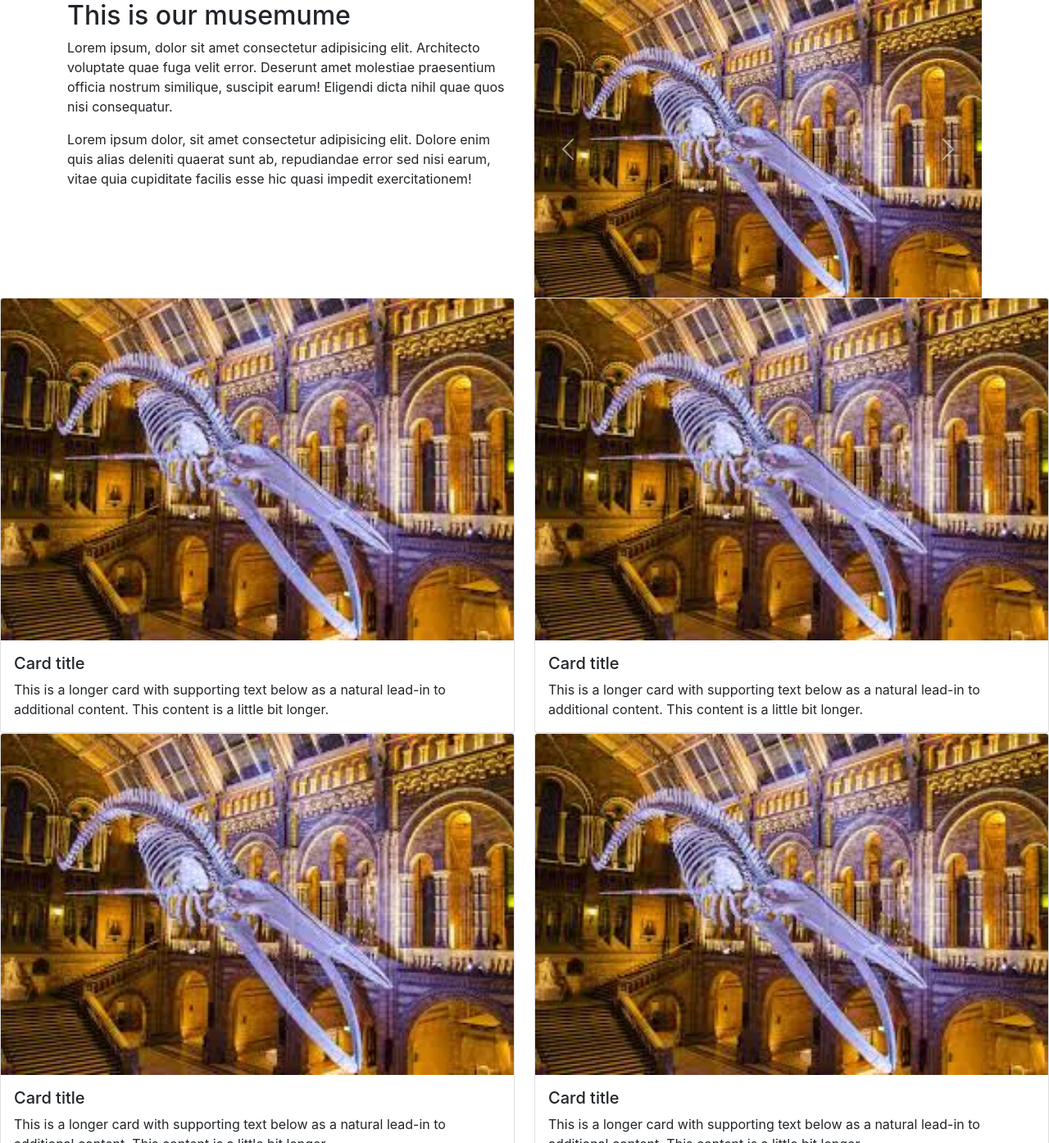
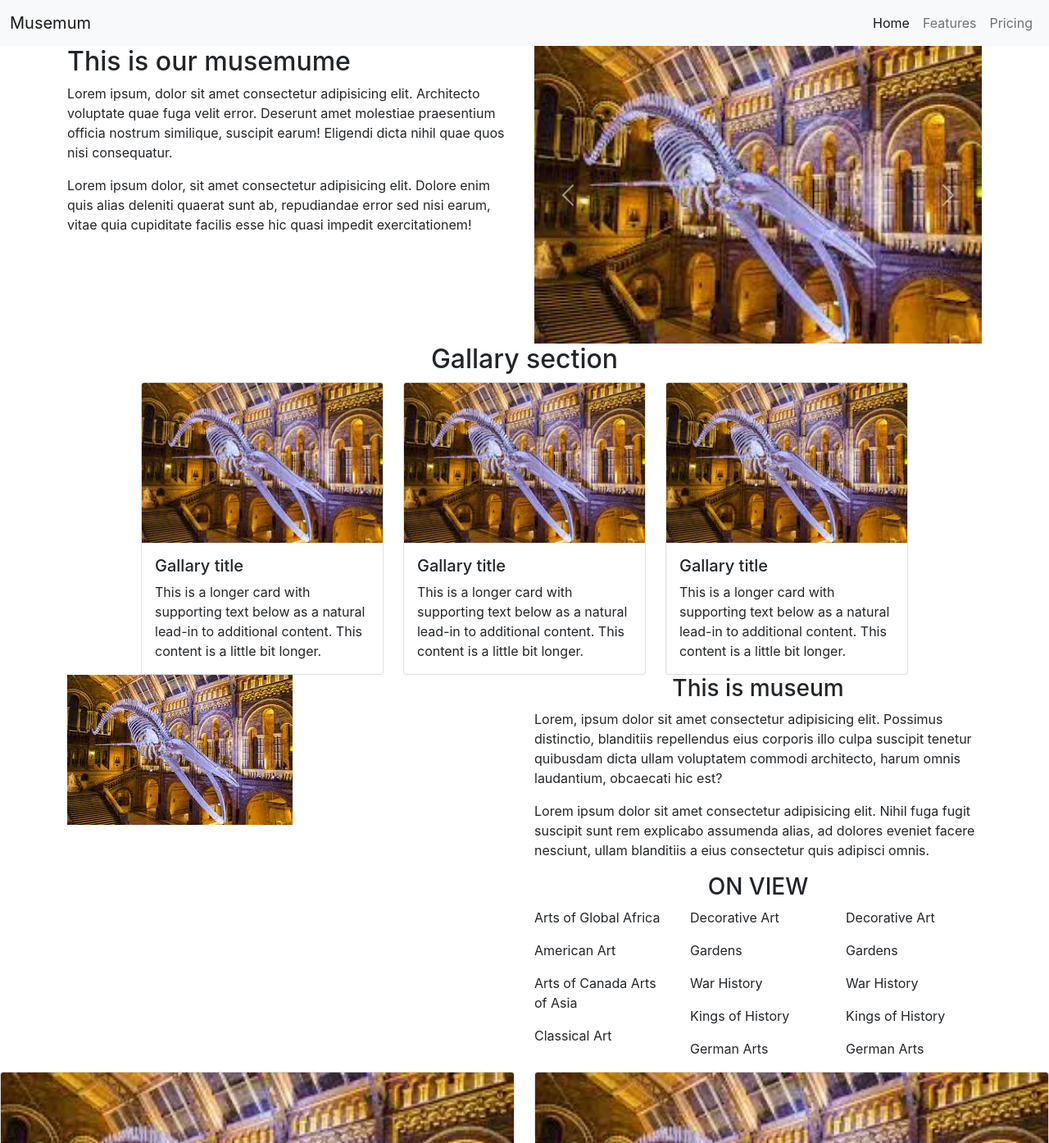
Before and after one commit to Swapno5896/Amazing-Museums-UI, a React (Create React App) app: page / in a window 1280 px wide. Shown: the top 1394 px of the page at 82% size. Built offline with nearby package versions, Linux system fonts and the light colour scheme.

Commit message:
gallary section is half done

```diff
--- a/src/App.tsx
+++ b/src/App.tsx
@@ -1,15 +1,9 @@
 import React from 'react';
-import MyNavBar from './components/Home/myNavBar/MyNavBar';
-import SmallGllery from './components/Home/SmallGllery/SmallGllery';
-import Events from './components/Home/Events/Events';
-import Footer from './components/Home/Footer/Footer';
+import MainHome from '../src/components/Home/MainHome/MainHome'
 const App = () => {
   return (
     <div>
-      <MyNavBar />
-      <SmallGllery />
-      <Events />
-      <Footer />
+      <MainHome />
     </div>
   );
 };
--- /dev/null
+++ b/src/components/Home/MainHome/MainHome.js
@@ -0,0 +1,21 @@
+import React from "react";
+import MyNavBar from "./../myNavBar/MyNavBar";
+import TopBanner from "../TopBanner/TopBanner";
+import Footer from "../Footer/Footer";
+import SmallGllery from "./../SmallGllery/SmallGllery";
+import SmallHistory from "./../SmallHistory/SmallHistory";
+import Events from "../Events/Events";
+const MainHome = () => {
+  return (
+    <div>
+      <MyNavBar />
+      <TopBanner />
+      <SmallGllery />
+      <SmallHistory />
+      <Events />
+      <Footer />
+    </div>
+  );
+};
+
+export default MainHome;
--- a/src/components/Home/SmallGllery/SmallGllery.tsx
+++ b/src/components/Home/SmallGllery/SmallGllery.tsx
@@ -3,21 +3,32 @@ import img1 from '../../../images/m-1.png'
 const SmallGllery = () => {
     return (
         <div>
-            <div className="row row-cols-1 row-cols-md-2 g-4">
-                <div className="col">
+            <h2 className='text-center'>Gallary section</h2>
+            <div className="d-flex justify-content-center">
+                <div className="row w-75">
+                    <div className="col-md-4">
                         <div className="card">
                             <img src={img1} className="card-img-top" alt="..." />
                             <div className="card-body">
-                            <h5 className="card-title">Card title</h5>
+                                <h5 className="card-title">Gallary title</h5>
                                 <p className="card-text">This is a longer card with supporting text below as a natural lead-in to additional content. This content is a little bit longer.</p>
                             </div>
                         </div>
                     </div>
-                <div className="col">
+                    <div className="col-md-4">
                         <div className="card">
                             <img src={img1} className="card-img-top" alt="..." />
                             <div className="card-body">
-                            <h5 className="card-title">Card title</h5>
+                                <h5 className="card-title">Gallary title</h5>
+                                <p className="card-text">This is a longer card with supporting text below as a natural lead-in to additional content. This content is a little bit longer.</p>
+                            </div>
+                        </div>
+                    </div>
+                    <div className="col-md-4">
+                        <div className="card">
+                            <img src={img1} className="card-img-top" alt="..." />
+                            <div className="card-body">
+                                <h5 className="card-title">Gallary title</h5>
                                 <p className="card-text">This is a longer card with supporting text below as a natural lead-in to additional content. This content is a little bit longer.</p>
                             </div>
                         </div>
@@ -25,6 +36,7 @@ const SmallGllery = () => {
 
                 </div>
             </div>
+        </div>
     );
 };
 
--- a/src/components/Home/SmallHistory/SmallHistory.tsx
+++ b/src/components/Home/SmallHistory/SmallHistory.tsx
@@ -9,9 +9,49 @@ const SmallHistory = () => {
                         <img src={img1} alt="" />
                     </div>
                     <div className="col-md-6">
-                        <h3>This is museum</h3>
+                        <h3 className='text-center'>This is museum</h3>
                         <p>Lorem, ipsum dolor sit amet consectetur adipisicing elit. Possimus distinctio, blanditiis repellendus eius corporis illo culpa suscipit tenetur quibusdam dicta ullam voluptatem commodi architecto, harum omnis laudantium, obcaecati hic est?</p>
                         <p>Lorem ipsum dolor sit amet consectetur adipisicing elit. Nihil fuga fugit suscipit sunt rem explicabo assumenda alias, ad dolores eveniet facere nesciunt, ullam blanditiis a eius consectetur quis adipisci omnis.</p>
+
+                        <h3 className='text-center'>ON VIEW</h3>
+                        <div className="row">
+                            <div className="col-md-4">
+
+                                <p> Arts of Global Africa</p>
+
+                                <p>American Art</p>
+
+                                <p>Arts of Canada Arts of Asia</p>
+
+                                <p>Classical Art</p>
+
+
+                            </div>
+                            <div className="col-md-4">
+
+                                <p>  Decorative Art</p>
+
+                                <p>Gardens</p>
+
+                                <p>War History</p>
+
+                                <p>Kings of History</p>
+
+                                <p>German Arts</p>
+                            </div>
+                            <div className="col-md-4">
+
+                                <p> Decorative Art</p>
+
+                                <p>Gardens</p>
+
+                                <p>War History</p>
+
+                                <p>Kings of History</p>
+
+                                <p>German Arts</p>
+                            </div>
+                        </div>
                     </div>
                 </div>
             </div>
--- /dev/null
+++ b/src/components/Home/TopBanner/TopBanner.js
@@ -0,0 +1,72 @@
+import React from "react";
+import img1 from "../../../images/m-1.png";
+import img2 from "../../../images/m-2.png";
+import img3 from "../../../images/m-m.png";
+const TopBanner = () => {
+  return (
+    <div className="container">
+      <div className="row">
+        <div className="col-md-6">
+          <h2>This is our musemume</h2>
+          <p>
+            Lorem ipsum, dolor sit amet consectetur adipisicing elit. Architecto
+            voluptate quae fuga velit error. Deserunt amet molestiae praesentium
+            officia nostrum similique, suscipit earum! Eligendi dicta nihil quae
+            quos nisi consequatur.
+          </p>
+          <p>
+            Lorem ipsum dolor, sit amet consectetur adipisicing elit. Dolore
+            enim quis alias deleniti quaerat sunt ab, repudiandae error sed nisi
+            earum, vitae quia cupiditate facilis esse hic quasi impedit
+            exercitationem!
+          </p>
+        </div>
+        <div className="col-md-6">
+          <div
+            id="carouselExampleInterval"
+            className="carousel slide"
+            data-bs-ride="carousel"
+          >
+            <div className="carousel-inner">
+              <div className="carousel-item active" data-bs-interval="10000">
+                <img src={img1} className="d-block w-100" alt="..." />
+              </div>
+              <div className="carousel-item" data-bs-interval="2000">
+                <img src={img2} className="d-block w-100" alt="..." />
+              </div>
+              <div className="carousel-item">
+                <img src={img3} className="d-block w-100" alt="..." />
+              </div>
+            </div>
+            <button
+              className="carousel-control-prev"
+              type="button"
+              data-bs-target="#carouselExampleInterval"
+              data-bs-slide="prev"
+            >
+              <span
+                className="carousel-control-prev-icon"
+                aria-hidden="true"
+              ></span>
+              <span className="visually-hidden">Previous</span>
+            </button>
+            <button
+              className="carousel-control-next"
+              type="button"
+              data-bs-target="#carouselExampleInterval"
+              data-bs-slide="next"
+            >
+              <span
+                className="carousel-control-next-icon"
+                aria-hidden="true"
+              ></span>
+              <span className="visually-hidden">Next</span>
+            </button>
+          </div>
+        </div>
+      </div>
+    </div>
+  );
+};
+
+export default TopBanner;
--- a/src/components/Home/myNavBar/MyNavBar.tsx
+++ b/src/components/Home/myNavBar/MyNavBar.tsx
@@ -4,40 +4,30 @@ import img2 from '../../../images/m-2.png'
 import img3 from '../../../images/m-m.png'
 const MyNavBar = () => {
     return (
-        <div>
-            <div className="container">
-                <div className="row">
-                    <div className="col-md-6">
-                        <h2>This is our musemume</h2>
-                        <p>Lorem ipsum, dolor sit amet consectetur adipisicing elit. Architecto voluptate quae fuga velit error. Deserunt amet molestiae praesentium officia nostrum similique, suscipit earum! Eligendi dicta nihil quae quos nisi consequatur.</p>
-                        <p>Lorem ipsum dolor, sit amet consectetur adipisicing elit. Dolore enim quis alias deleniti quaerat sunt ab, repudiandae error sed nisi earum, vitae quia cupiditate facilis esse hic quasi impedit exercitationem!</p>
-                    </div>
-                    <div className="col-md-6">
-                        <div id="carouselExampleInterval" className="carousel slide" data-bs-ride="carousel">
-                            <div className="carousel-inner">
-                                <div className="carousel-item active" data-bs-interval="10000">
-                                    <img src={img1} className="d-block w-100" alt="..." />
-                                </div>
-                                <div className="carousel-item" data-bs-interval="2000">
-                                    <img src={img2} className="d-block w-100" alt="..." />
-                                </div>
-                                <div className="carousel-item">
-                                    <img src={img3} className="d-block w-100" alt="..." />
-                                </div>
-                            </div>
-                            <button className="carousel-control-prev" type="button" data-bs-target="#carouselExampleInterval" data-bs-slide="prev">
-                                <span className="carousel-control-prev-icon" aria-hidden="true"></span>
-                                <span className="visually-hidden">Previous</span>
-                            </button>
-                            <button className="carousel-control-next" type="button" data-bs-target="#carouselExampleInterval" data-bs-slide="next">
-                                <span className="carousel-control-next-icon" aria-hidden="true"></span>
-                                <span className="visually-hidden">Next</span>
-                            </button>
-                        </div>
-                    </div>
+
+        <nav className="navbar navbar-expand-lg navbar-light bg-light">
+            <div className="container-fluid">
+                <a className="navbar-brand" href="#">Musemum</a>
+                <button className="navbar-toggler" type="button" data-bs-toggle="collapse" data-bs-target="#navbarText" aria-controls="navbarText" aria-expanded="false" aria-label="Toggle navigation">
+                    <span className="navbar-toggler-icon"></span>
+                </button>
+                <div className="collapse navbar-collapse" id="navbarText">
+                    <ul className="navbar-nav ms-auto mb-2 mb-lg-0">
+                        <li className="nav-item">
+                            <a className="nav-link active" aria-current="page" href="#">Home</a>
+                        </li>
+                        <li className="nav-item">
+                            <a className="nav-link" href="#">Features</a>
+                        </li>
+                        <li className="nav-item">
+                            <a className="nav-link" href="#">Pricing</a>
+                        </li>
+                    </ul>
                 </div>
             </div>
-        </div>
+        </nav>
+
+
     );
 };
 
```
Also changed, not shown: src/components/Gallary/MainGallary/MainGallary.js (added, +7 -0 lines), src/components/History/MainHistory/MainHistory.js (added, +7 -0 lines), firebase.json (added), 1 other file (tests, documents, lock files or other folders). Lines whose indentation alone changed are shown as unchanged.
